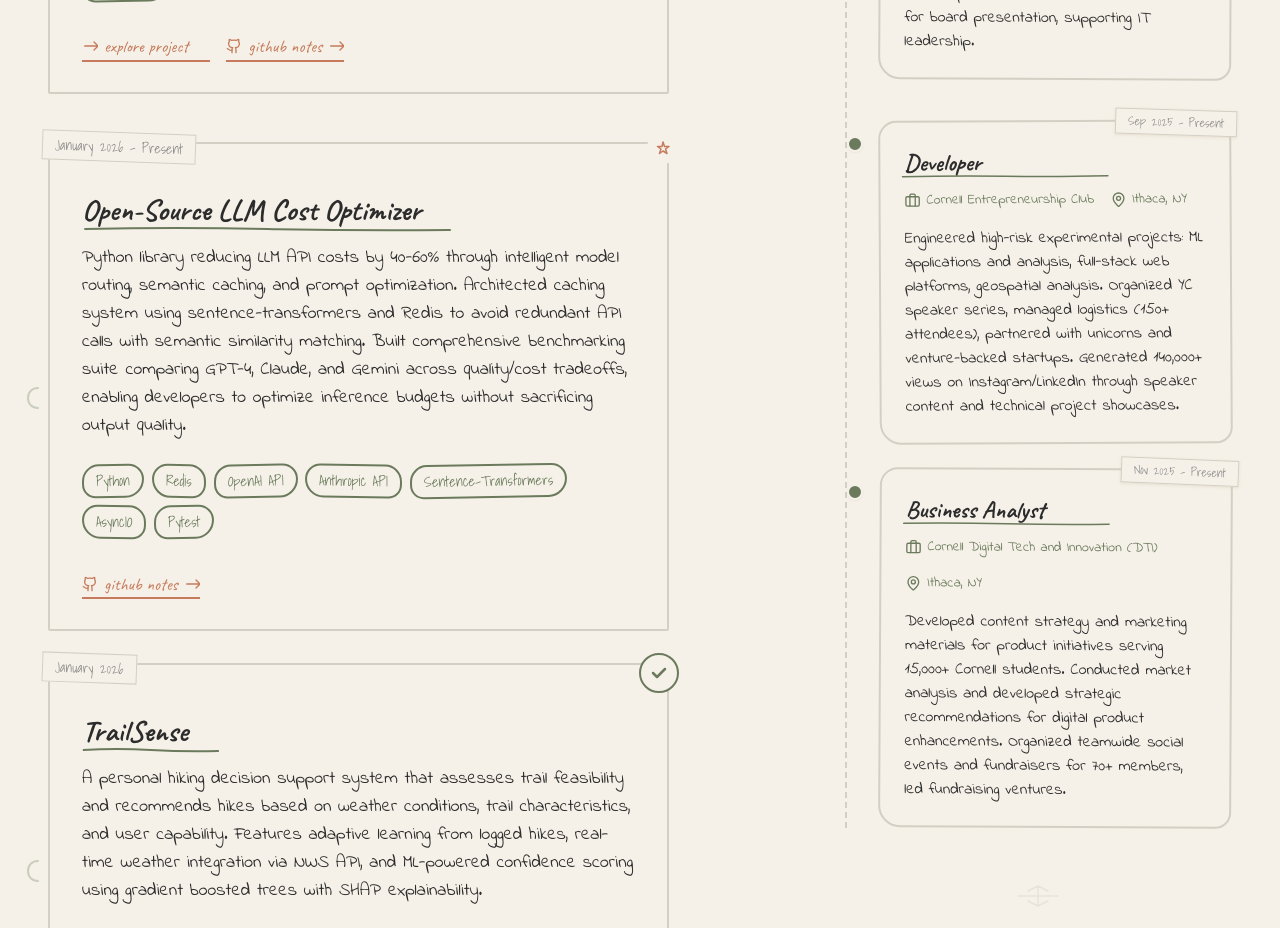
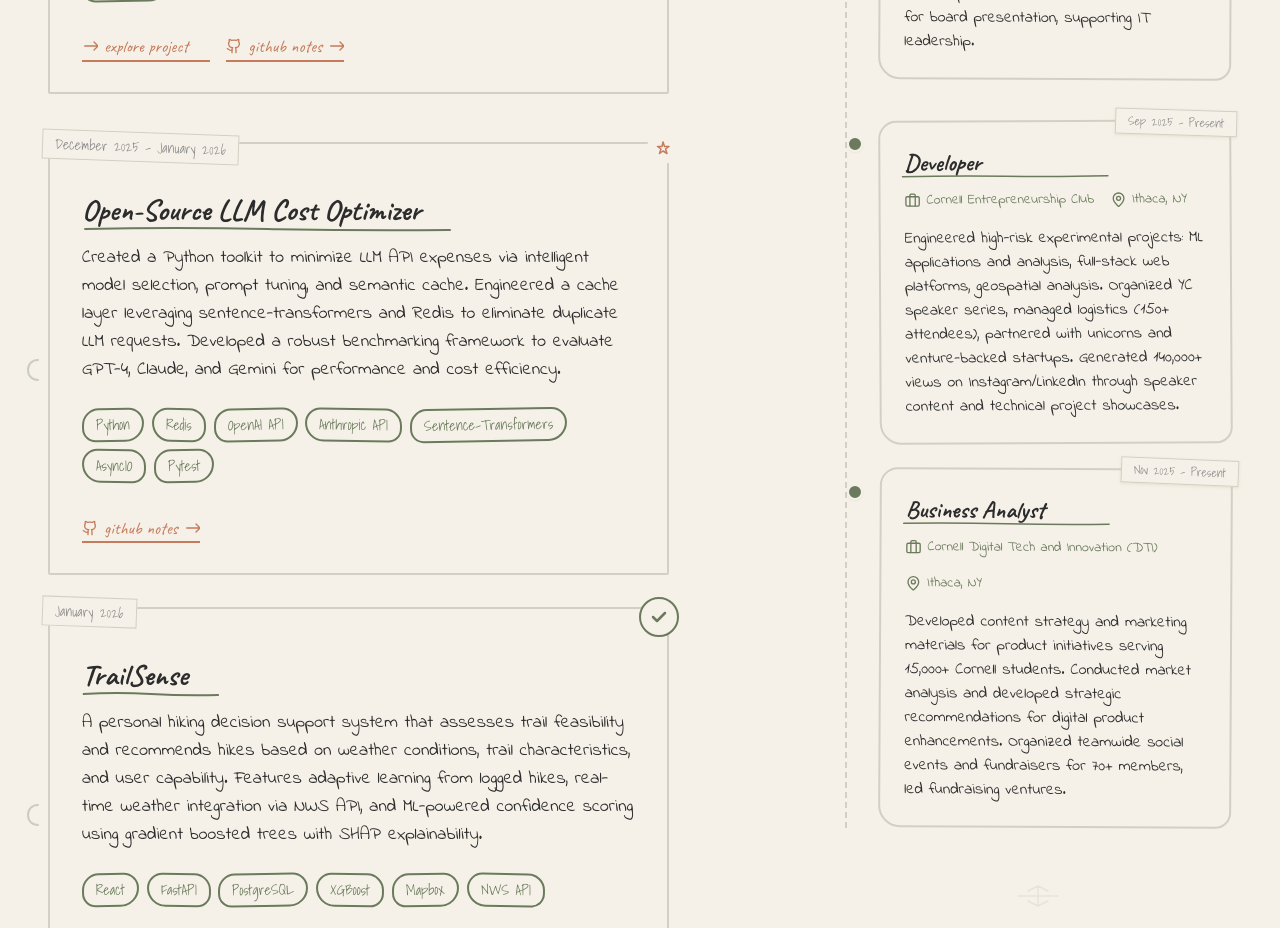
Before and after one commit to hgridharan999/personal_site, a React (Vite) app: page / in a window 1280 px wide. Shown: the part 1420-2348 px from the top of the page. Built offline with nearby package versions, Linux system fonts and the light colour scheme.

Commit message:
updated project link + description for open source optimizer

```diff
--- a/src/components/Projects.jsx
+++ b/src/components/Projects.jsx
@@ -16,12 +16,12 @@ const projectsData = [
     internalUrl: "/climate-search",
   },
   {
-    date: "January 2026 - Present",
+    date: "December 2025 – January 2026",
     title: "Open-Source LLM Cost Optimizer",
-    description: "Python library reducing LLM API costs by 40-60% through intelligent model routing, semantic caching, and prompt optimization. Architected caching system using sentence-transformers and Redis to avoid redundant API calls with semantic similarity matching. Built comprehensive benchmarking suite comparing GPT-4, Claude, and Gemini across quality/cost tradeoffs, enabling developers to optimize inference budgets without sacrificing output quality.",
+    description: "Created a Python toolkit to minimize LLM API expenses via intelligent model selection, prompt tuning, and semantic cache. Engineered a cache layer leveraging sentence-transformers and Redis to eliminate duplicate LLM requests. Developed a robust benchmarking framework to evaluate GPT-4, Claude, and Gemini for performance and cost efficiency.",
     tech: ["Python", "Redis", "OpenAI API", "Anthropic API", "Sentence-Transformers", "AsyncIO", "Pytest"],
     liveUrl: null,
-    githubUrl: "https://github.com/hgridharan999",
+    githubUrl: "https://github.com/hgridharan999/token_optimizer",
   },
   {
     date: "January 2026",
```
